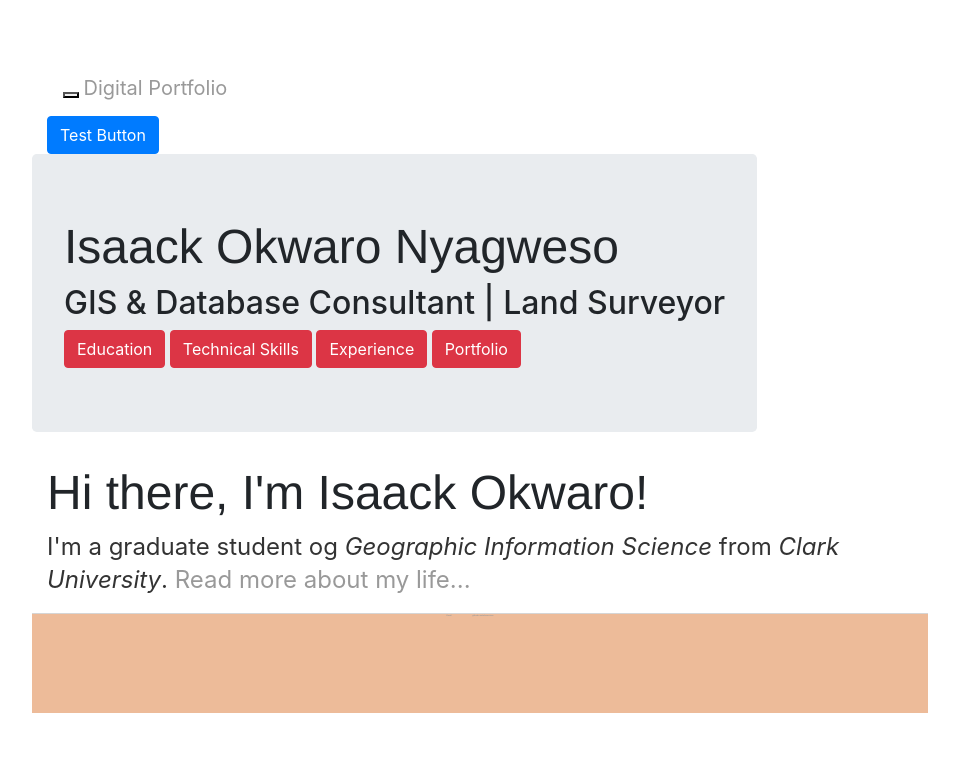
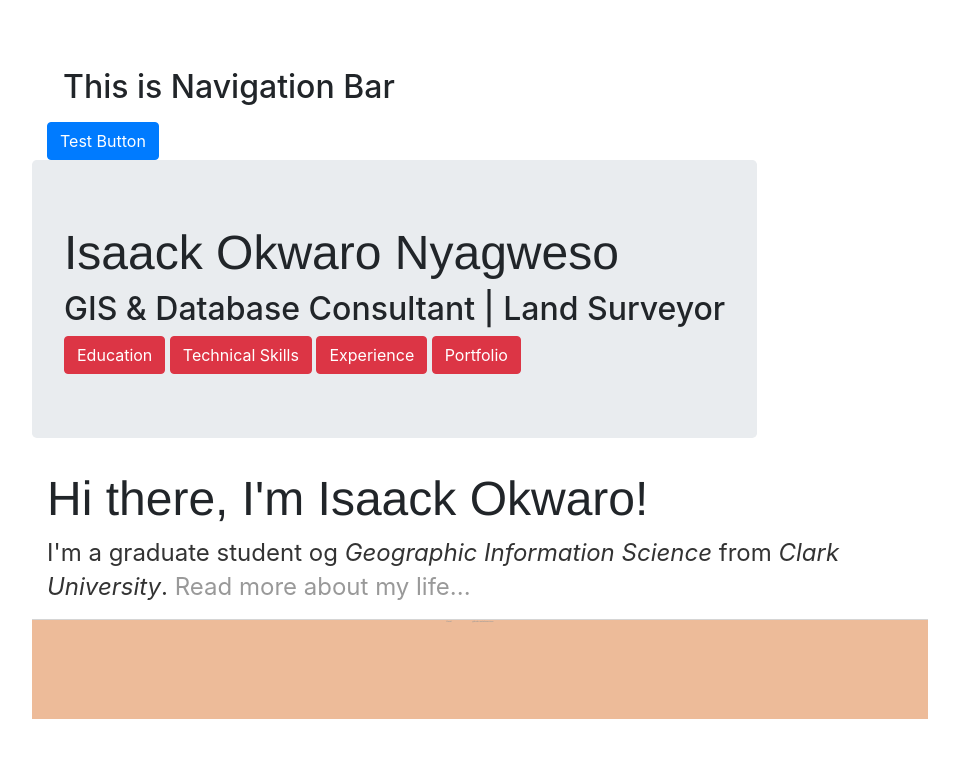
Before and after one commit to okwaroissa/okwaroissa.github.io, a Jekyll site: the page built from index.html, in a window 1280 px wide. Shown: the top 758 px of the page, without its empty margins (160-1119 px from the left). Built offline with Jekyll 4.4.1, drawn with Linux system fonts in a browser that asks for light colours.

Commit message:
Update default.html

```diff
--- a/_layouts/default.html
+++ b/_layouts/default.html
@@ -10,32 +10,12 @@
 		</head>
 		<body>
 			<nav class="navbar navbar-default navbar-fixed-top" role="navigation">
-        <div class="container-fluid">
+				<div class="container-fluid">
+					<h2>This is Navigation Bar</h2>
+				<div>
+			</nav>
 
-            <div id="nav-padding">
-                <div class="navbar-header">
-                    <button type="button" class="navbar-toggle" data-toggle="collapse" data-target="#navbarResponsive">
-                        <span class="sr-only">Toggle navigation</span>
-                        <span class="icon-bar"></span>
-                        <span class="icon-bar"></span>
-                        <span class="icon-bar"></span>
-                    </button>
-                    <a href="#Wall" class="navbar-brand">Digital Portfolio</a>
-                </div>
-                <div class="navbar-collapse collapse" id="navbarResponsive">
-                    <ul class="nav navbar-nav navbar-right">
-                        <li><a href="#Wall" class="active">Wall</a></li>
-                        <li><a href="#Education">Education</a></li>
-                        <li><a href="#Skills">Skills</a></li>
-                        <li><a href="#Experience">Experience</a></li>
-                        <li><a href="#Portfolio">Portfolio</a></li>
-                        <li><a href="#Contact">Contact</a></li>
-                    </ul>
-                </div>
-            </div>
 
-        </div>
-    </nav>
 			<div class="container">
 
 				<button type = "button" class = "btn btn-primary">Test Button</button>
```
